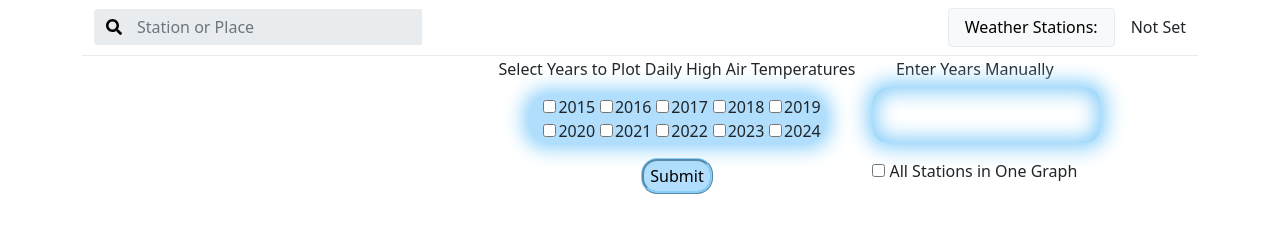
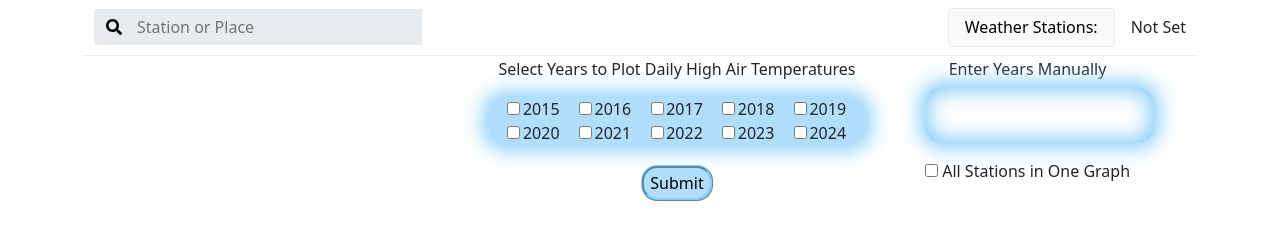
Before and after one commit to Konstantin-Glukhov/Weather-History, a website: page static/historicTemperatures.html in a window 1280 px wide. Drawn offline with nearby package versions, Linux system fonts and the light colour scheme.

Commit message:
Years box: min-width: 33%

```diff
--- a/static/styles.css
+++ b/static/styles.css
@@ -75,7 +75,7 @@ svg > image {
 }
 .selected-years-container {
   display: flex;
-  max-width: 35%;
+  min-width: 33%;
   flex-direction: column;
   align-items: center;
 }
```
